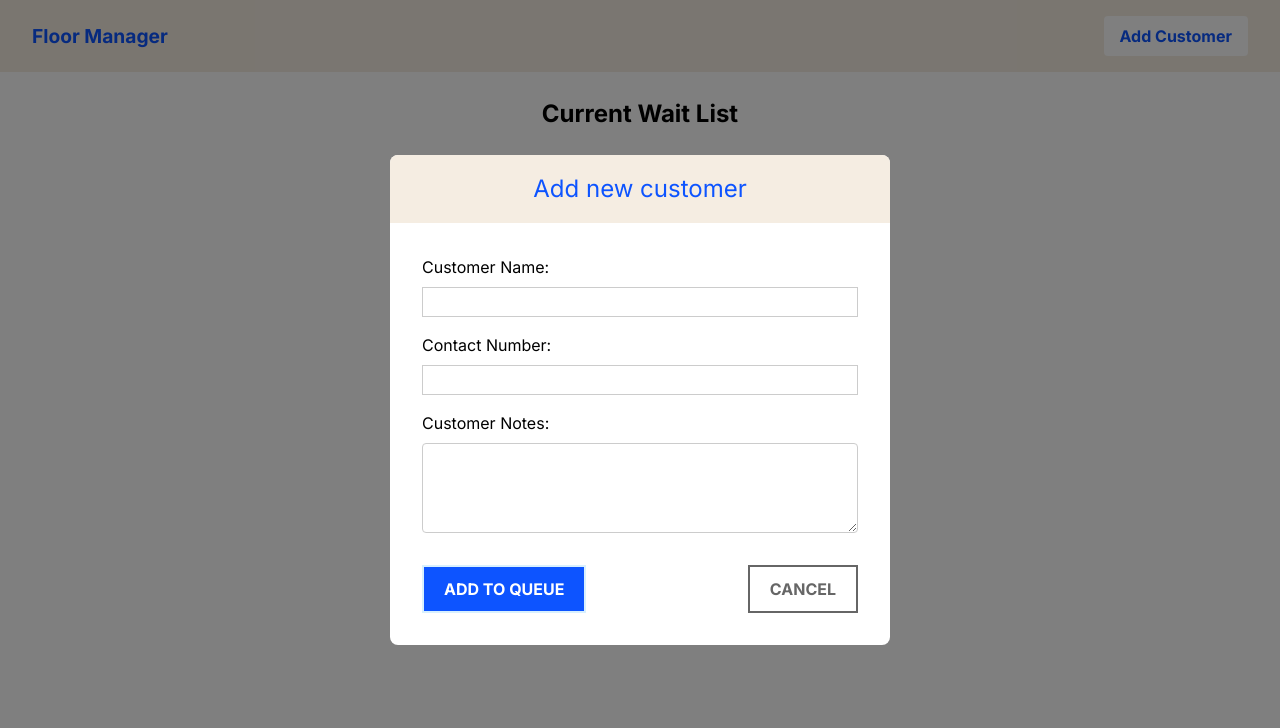
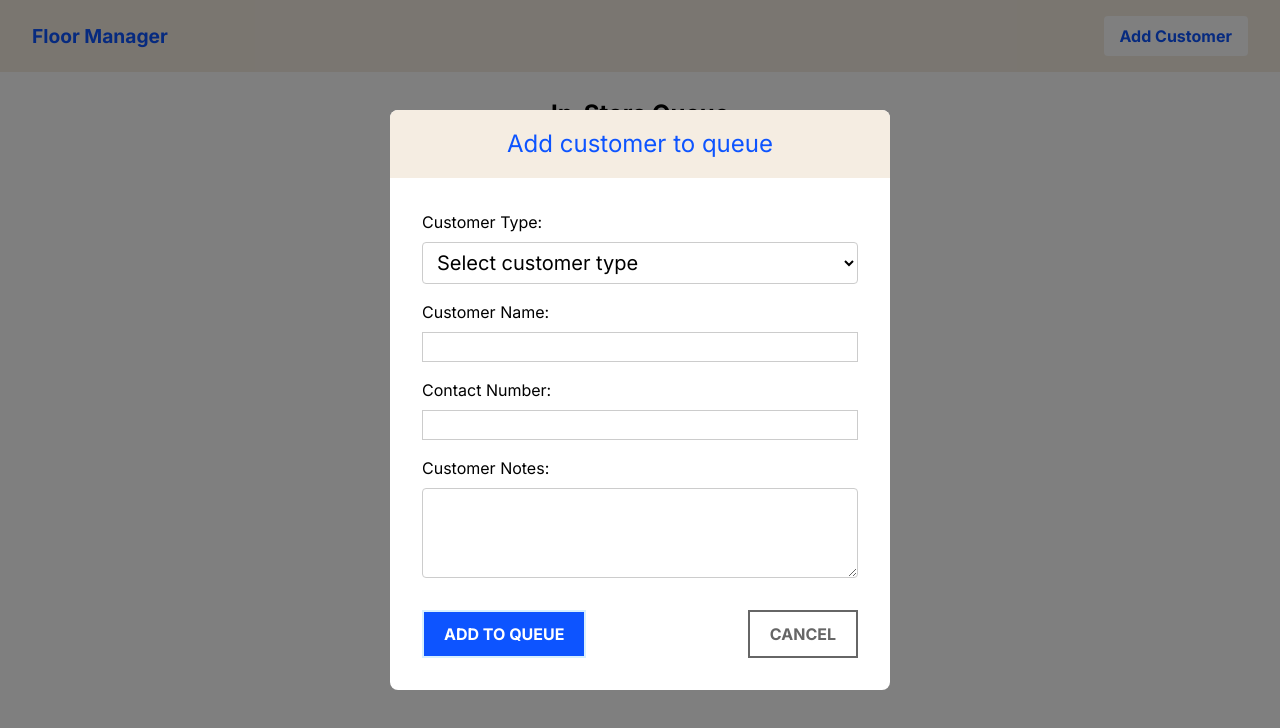
Before and after one commit to aaron-pw/tfm2, a Nuxt app: page / in a window 1280 px wide. Both pictures are taken after a click on the button "Add Customer". Shown: the top 728 px of the page. Built offline with nearby package versions, Linux system fonts and the light colour scheme.

Commit message:
Added customer type

```diff
--- a/components/SaveNotification.vue
+++ b/components/SaveNotification.vue
@@ -56,7 +56,7 @@ export default {
 }
 
 .slide-fade-leave-active {
-  transition: all 0.3s cubic-bezier(1, 0.5, 0.8, 1);
+  transition: all 0.5s cubic-bezier(1, 0.5, 0.8, 1);
 }
 
 .slide-fade-enter-from,
--- a/components/WaitList.vue
+++ b/components/WaitList.vue
@@ -20,16 +20,18 @@
       @close="showViewModal = false"
       @update-notes="updateCustomerNotes"
     />
-    <h2 class="wait-list-header">Current Wait List</h2>
+    <h2 class="wait-list-header">In-Store Queue</h2>
     <div v-if="waitList.length === 0" class="empty-queue">
       No customers in queue
     </div>
     <ul v-else>
       <li v-for="(queue, index) in waitList" :key="index">
         <div class="customer-row" @click="showCustomerNotes(queue)">
+          <span class="customer-type-tag" :class="queue.customerType.toLowerCase()">
+            {{ queue.customerType }}
+          </span>
           <span class="customer-info">
             {{ queue.name }} ({{ queue.contact }})
-            <span v-if="queue.notes" class="note-indicator">📝</span>
           </span>
           <button class="delete-button" @click.stop="onRemove(index)">
             <span class="material-icons">remove_circle</span>
@@ -130,26 +132,32 @@ ul {
   padding: 8px;
   cursor: pointer;
   transition: background-color 0.2s;
+  gap: 8px;
 }
 
 .customer-row:hover {
-  background-color: rgba(108, 203, 254, 0.1);
+  background-color: #e3e3e3;
 }
 
 .customer-info {
-  margin-right: 10px;
+  margin-right: 4px;
+  font-size: 1.2rem;
 }
 
 .delete-button {
   background: none;
   border: none;
-  color: #d8f0fe;
+  color: #f96449;
   cursor: pointer;
-  padding: 5px;
+  padding: 2px;
   display: inline-flex;
   align-items: center;
   opacity: 0.7;
   transition: opacity 0.2s;
+}
+
+.delete-button .material-icons {
+  font-size: 2.25rem;
 }
 
 .delete-button:hover {
@@ -166,4 +174,27 @@ ul {
   font-style: italic;
   margin-top: 1rem;
 }
+
+.customer-type-tag {
+  padding: 4px 8px;
+  border-radius: 4px;
+  font-size: 0.9rem;
+  font-weight: bold;
+  margin-right: 8px;
+}
+
+.customer-type-tag.vip {
+  background-color: #ffd700;
+  color: #000;
+}
+
+.customer-type-tag.consumer {
+  background-color: #90caf9;
+  color: #000;
+}
+
+.customer-type-tag.business {
+  background-color: #81c784;
+  color: #000;
+}
 </style>
--- a/components/modals/AddCustomerModal.vue
+++ b/components/modals/AddCustomerModal.vue
@@ -4,10 +4,27 @@
     <div v-if="isOpen" class="modal-overlay">
       <div class="modal-content">
         <div class="modal-header">
-          <h2>Add new customer</h2>
+          <h2>Add customer to queue</h2>
         </div>
         <div class="modal-body">
           <form @submit.prevent="onSubmit">
+            <div class="input-wrapper">
+              <label for="customerType">Customer Type:</label>
+              <select
+                v-model="customerType"
+                id="customerType"
+                name="customerType"
+                :class="{ 'error': showError && !customerType }"
+              >
+                <option value="">Select customer type</option>
+                <option value="VIP">VIP</option>
+                <option value="Consumer">Consumer</option>
+                <option value="Business">Business</option>
+              </select>
+              <span class="error-message" v-if="showError && !customerType">
+                Please select a customer type
+              </span>
+            </div>
             <div class="input-wrapper">
               <label for="customer">Customer Name:</label>
               <input
@@ -73,13 +90,14 @@ export default {
       customer: "",
       contact: "",
       notes: "",
+      customerType: "",
       showError: false,
       showNotification: false
     };
   },
   methods: {
     onSubmit() {
-      if (!this.customer || !this.contact) {
+      if (!this.customer || !this.contact || !this.customerType) {
         this.showError = true;
         return;
       }
@@ -87,7 +105,8 @@ export default {
       this.$emit('add-customer', {
         name: this.customer,
         contact: this.contact,
-        notes: this.notes
+        notes: this.notes,
+        customerType: this.customerType
       });
       this.$emit('close');
       this.showNotification = true;
@@ -100,6 +119,7 @@ export default {
       this.customer = "";
       this.contact = "";
       this.notes = "";
+      this.customerType = "";
       this.showError = false;
       this.$emit('close');
     }
@@ -235,4 +255,17 @@ textarea:focus {
   outline: none;
   border-color: #6ccbfe;
 }
+
+select {
+  height: 42px;
+  padding: 5px 10px;
+  font-size: 1.25rem;
+  border: 1px solid #ccc;
+  border-radius: 4px;
+  background-color: white;
+}
+
+select.error {
+  border: 2px solid #f96449;
+}
 </style>
--- a/components/modals/ViewCustomerModal.vue
+++ b/components/modals/ViewCustomerModal.vue
@@ -7,6 +7,10 @@
           <h2>View Customer</h2>
         </div>
         <div class="modal-body">
+          <div class="input-wrapper">
+            <label for="customerType">Customer Type:</label>
+            <div class="readonly-display">{{ customer.customerType }}</div>
+          </div>
           <div class="input-wrapper">
             <label for="customer">Customer Name:</label>
             <div class="readonly-display">{{ customer.name }}</div>
@@ -54,7 +58,8 @@ export default {
       default: () => ({
         name: '',
         contact: '',
-        notes: ''
+        notes: '',
+        customerType: ''
       })
     }
   },
```
